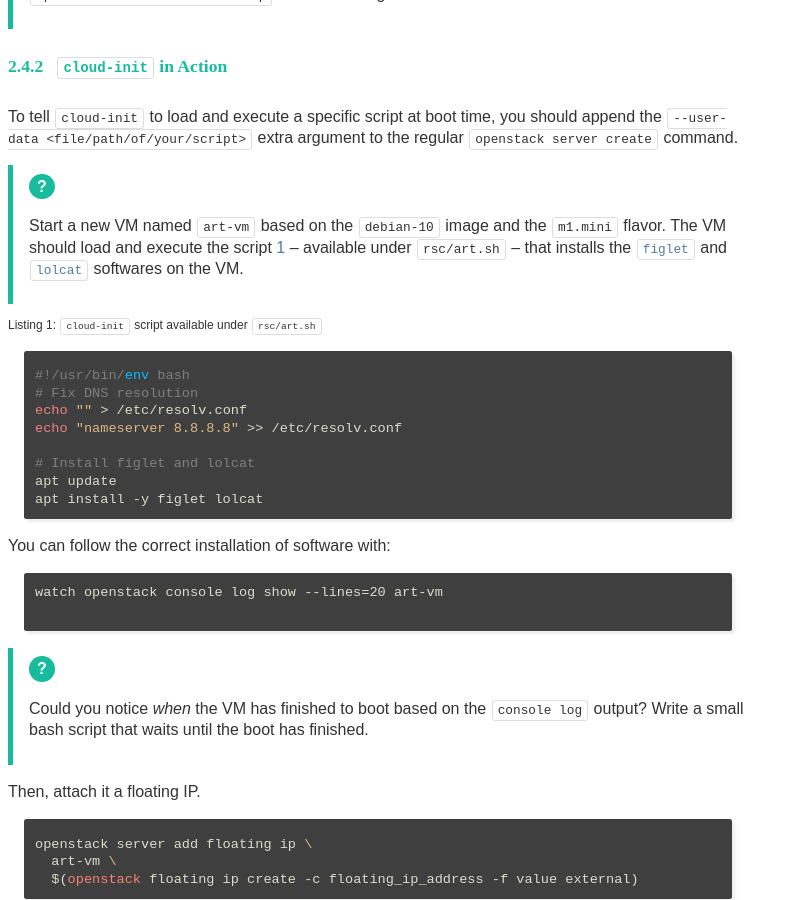
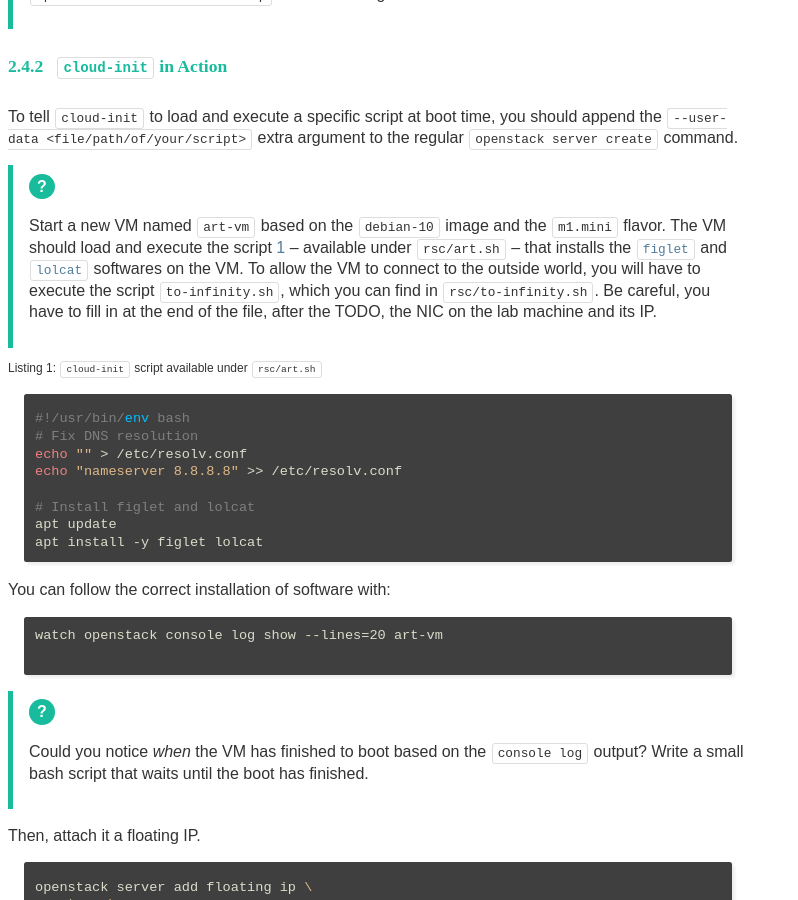
Before and after one commit to Marie-Donnie/Marie-Donnie.github.io, a Jekyll site: the page teachings/2021-2022/os-imt/index.html, which Jekyll copies as it is, in a window 1280 px wide and 900 px high, scrolled down 9869 px. Shown: the whole window, without its empty margins (0-798 px from the left). Built offline with Jekyll 4.4.1, drawn with Linux system fonts in a browser that asks for light colours; some web fonts are replaced; some of the changed text lies outside the part shown.

Commit message:
Added bash file for outside communication

```diff
--- a/teachings/2021-2022/os-imt/index.html
+++ b/teachings/2021-2022/os-imt/index.html
@@ -1,7 +1,7 @@
 <!DOCTYPE html>
 <html lang="en">
 <head>
-<!-- 2021-11-20 sam. 20:59 -->
+<!-- 2021-11-21 dim. 21:28 -->
 <meta charset="utf-8">
 <meta name="viewport" content="width=device-width, initial-scale=1">
 <title>Operate Resources in Public and Private Clouds Thanks to OpenStack</title>
@@ -259,62 +259,62 @@
 <ul>
 <li><a href="#sec:req">1. Requirements and Setup</a>
 <ul>
-<li><a href="#orga547b8e">1.1. Environment</a></li>
+<li><a href="#orgf6213c2">1.1. Environment</a></li>
 <li><a href="#sec:assign-lab">1.2. Access the Lab machine</a></li>
 <li><a href="#sec:rscs-lab">1.3. Resources of the Lab</a></li>
-<li><a href="#org1fca827">1.4. Setup OpenStack</a></li>
+<li><a href="#org01fae0a">1.4. Setup OpenStack</a></li>
 </ul>
 </li>
 <li><a href="#sec:play-with-os">2. Play with OpenStack (as an Admin)</a>
 <ul>
-<li><a href="#orgf63887d">2.1. OpenStack Horizon dashboard</a></li>
+<li><a href="#org21e4b87">2.1. OpenStack Horizon dashboard</a></li>
 <li><a href="#sec:os-cli">2.2. Unleash the operator in you</a>
 <ul>
-<li><a href="#org8239e43">2.2.1. Make the world reaches the VM</a></li>
+<li><a href="#org6ca7bee">2.2.1. Make the world reaches the VM</a></li>
 </ul>
 </li>
 <li><a href="#sec:enc-trust">2.3. In encryption we trust</a></li>
-<li><a href="#org0dc9771">2.4. The art of contextualizing a VM</a>
+<li><a href="#org562f92b">2.4. The art of contextualizing a VM</a>
 <ul>
 <li><a href="#sec:debian10-ftw">2.4.1. Debian 10 FTW</a></li>
 <li><a href="#sec:cloud-init">2.4.2. <code>cloud-init</code> in Action</a></li>
 </ul>
 </li>
-<li><a href="#orgb2179e5">2.5. Run VMs at (near-)native speed</a></li>
+<li><a href="#org0567af3">2.5. Run VMs at (near-)native speed</a></li>
 </ul>
 </li>
 <li><a href="#sec:wp-devops">3. Deploy a WordPress as a Service (as a DevOps)</a></li>
 <li><a href="#sec:heat">4. Automatize the Deployment with Heat</a>
 <ul>
-<li><a href="#orgb0f7889">4.1. Preamble</a></li>
-<li><a href="#org8224f65">4.2. Boot a VM</a></li>
+<li><a href="#org3e5d51e">4.1. Preamble</a></li>
+<li><a href="#org6db5fef">4.2. Boot a VM</a></li>
 <li><a href="#sec:heat-params">4.3. Need more flexibility: let&rsquo;s add parameters</a></li>
 <li><a href="#sec:heat-outputs">4.4. Need to return values: let&rsquo;s use outputs</a></li>
-<li><a href="#org60570f8">4.5. Integrate <code>cloud-init</code></a></li>
-<li><a href="#org0ec4ee4">4.6. Dynamic configuration with <code>cloud-init</code> and parameters</a></li>
+<li><a href="#orgaaa790d">4.5. Integrate <code>cloud-init</code></a></li>
+<li><a href="#org3383799">4.6. Dynamic configuration with <code>cloud-init</code> and parameters</a></li>
 <li><a href="#sec:data-deps-rscs">4.7. Data dependency between resources</a></li>
-<li><a href="#org135781c">4.8. Nested templates</a></li>
-<li><a href="#org9fed64c">4.9. Nested templates with data dependency</a></li>
-<li><a href="#orga03a5c1">4.10. Other type of resources: floating IP</a></li>
+<li><a href="#org3d02189">4.8. Nested templates</a></li>
+<li><a href="#org37917cf">4.9. Nested templates with data dependency</a></li>
+<li><a href="#org1c16cbf">4.10. Other type of resources: floating IP</a></li>
 </ul>
 </li>
 <li><a href="#sec:wp-heat">5. Deploy a WordPress as a Service (as a Heat DevOps)</a></li>
-<li><a href="#orgd4616b0">6. Appendix</a>
+<li><a href="#org355aa08">6. Appendix</a>
 <ul>
-<li><a href="#org026e988">6.1. Install MariaDB on Debian 10</a></li>
-<li><a href="#org9605a03">6.2. Install Wordpress application on Debian 10</a></li>
+<li><a href="#orgd2ece14">6.1. Install MariaDB on Debian 10</a></li>
+<li><a href="#org9260a9c">6.2. Install Wordpress application on Debian 10</a></li>
 </ul>
 </li>
 </ul>
 </div>
 </nav>
 
-<div id="outline-container-orge35e7b0" class="outline-2">
-<h2 id="sec:req"><a id="orge35e7b0"></a><span class="section-number-2">1</span> Requirements and Setup</h2>
+<div id="outline-container-org318bd1b" class="outline-2">
+<h2 id="sec:req"><a id="org318bd1b"></a><span class="section-number-2">1</span> Requirements and Setup</h2>
 <div class="outline-text-2" id="text-sec:req">
 </div>
-<div id="outline-container-orga547b8e" class="outline-3">
-<h3 id="orga547b8e"><span class="section-number-3">1.1</span> Environment</h3>
+<div id="outline-container-orgf6213c2" class="outline-3">
+<h3 id="orgf6213c2"><span class="section-number-3">1.1</span> Environment</h3>
 <div class="outline-text-3" id="text-1-1">
 <p>
 OpenStack needs, at least, 6 Go of RAM to run. And plenty more to
@@ -354,8 +354,8 @@
 </div>
 </div>
 
-<div id="outline-container-org1c55436" class="outline-3">
-<h3 id="sec:assign-lab"><a id="org1c55436"></a><span class="section-number-3">1.2</span> Access the Lab machine</h3>
+<div id="outline-container-orga99d2a0" class="outline-3">
+<h3 id="sec:assign-lab"><a id="orga99d2a0"></a><span class="section-number-3">1.2</span> Access the Lab machine</h3>
 <div class="outline-text-3" id="text-sec:assign-lab">
 <p>
 Find the assignation list of Lab machine per student on the
@@ -452,8 +452,8 @@
 </div>
 </div>
 
-<div id="outline-container-org28d588d" class="outline-3">
-<h3 id="sec:rscs-lab"><a id="org28d588d"></a><span class="section-number-3">1.3</span> Resources of the Lab</h3>
+<div id="outline-container-org0056dd5" class="outline-3">
+<h3 id="sec:rscs-lab"><a id="org0056dd5"></a><span class="section-number-3">1.3</span> Resources of the Lab</h3>
 <div class="outline-text-3" id="text-sec:rscs-lab">
 <p>
 Get the resources of the lab at <a href="https://raw.githubusercontent.com/Marie-Donnie/lectures/master/2021-2022/os-imt/tp.tar.gz">https://raw.githubusercontent.com/Marie-Donnie/lectures/master/2021-2022/os-imt/tp.tar.gz</a>:
@@ -477,8 +477,8 @@
 </div>
 </div>
 
-<div id="outline-container-org1fca827" class="outline-3">
-<h3 id="org1fca827"><span class="section-number-3">1.4</span> Setup OpenStack</h3>
+<div id="outline-container-org01fae0a" class="outline-3">
+<h3 id="org01fae0a"><span class="section-number-3">1.4</span> Setup OpenStack</h3>
 <div class="outline-text-3" id="text-1-4">
 <p>
 Install snap.
@@ -518,12 +518,12 @@
 </div>
 </div>
 
-<div id="outline-container-org7f92ccd" class="outline-2">
-<h2 id="sec:play-with-os"><a id="org7f92ccd"></a><span class="section-number-2">2</span> Play with OpenStack (as an Admin)</h2>
+<div id="outline-container-org6e432d9" class="outline-2">
+<h2 id="sec:play-with-os"><a id="org6e432d9"></a><span class="section-number-2">2</span> Play with OpenStack (as an Admin)</h2>
 <div class="outline-text-2" id="text-sec:play-with-os">
 </div>
-<div id="outline-container-orgf63887d" class="outline-3">
-<h3 id="orgf63887d"><span class="section-number-3">2.1</span> OpenStack Horizon dashboard</h3>
+<div id="outline-container-org21e4b87" class="outline-3">
+<h3 id="org21e4b87"><span class="section-number-3">2.1</span> OpenStack Horizon dashboard</h3>
 <div class="outline-text-3" id="text-2-1">
 <p>
 One service deployed is the OpenStack dashboard (Horizon). On your own
@@ -572,8 +572,8 @@
 </div>
 </div>
 
-<div id="outline-container-org7f4a920" class="outline-3">
-<h3 id="sec:os-cli"><a id="org7f4a920"></a><span class="section-number-3">2.2</span> Unleash the operator in you</h3>
+<div id="outline-container-orge8b5a1e" class="outline-3">
+<h3 id="sec:os-cli"><a id="orge8b5a1e"></a><span class="section-number-3">2.2</span> Unleash the operator in you</h3>
 <div class="outline-text-3" id="text-sec:os-cli">
 <p>
 While Horizon is helpful to discover OpenStack features, this is not
@@ -670,8 +670,8 @@
 </pre>
 </div>
 
-<div id="outline-container-org8239e43" class="outline-4">
-<h4 id="org8239e43"><span class="section-number-4">2.2.1</span> Make the world reaches the VM</h4>
+<div id="outline-container-org6ca7bee" class="outline-4">
+<h4 id="org6ca7bee"><span class="section-number-4">2.2.1</span> Make the world reaches the VM</h4>
 <div class="outline-text-4" id="text-2-2-1">
 <p>
 The <a href="https://docs.openstack.org/neutron/ussuri/">neutron</a> service manage networks in OpenStack.  Neutron
@@ -778,8 +778,8 @@
 </div>
 </div>
 
-<div id="outline-container-orge047d29" class="outline-3">
-<h3 id="sec:enc-trust"><a id="orge047d29"></a><span class="section-number-3">2.3</span> In encryption we trust</h3>
+<div id="outline-container-org32d2046" class="outline-3">
+<h3 id="sec:enc-trust"><a id="org32d2046"></a><span class="section-number-3">2.3</span> In encryption we trust</h3>
 <div class="outline-text-3" id="text-sec:enc-trust">
 <p>
 Any cirros VMs share the same credentials (i.e., <code>cirros</code>, <code>gocubsgo</code>)
@@ -857,8 +857,8 @@
 </div>
 </div>
 
-<div id="outline-container-org0dc9771" class="outline-3">
-<h3 id="org0dc9771"><span class="section-number-3">2.4</span> The art of contextualizing a VM</h3>
+<div id="outline-container-org562f92b" class="outline-3">
+<h3 id="org562f92b"><span class="section-number-3">2.4</span> The art of contextualizing a VM</h3>
 <div class="outline-text-3" id="text-2-4">
 <p>
 Contextualizing is the process that automatically installs software,
@@ -883,8 +883,8 @@
 </p>
 </div>
 
-<div id="outline-container-orge0fe680" class="outline-4">
-<h4 id="sec:debian10-ftw"><a id="orge0fe680"></a><span class="section-number-4">2.4.1</span> Debian 10 FTW</h4>
+<div id="outline-container-org5927ed7" class="outline-4">
+<h4 id="sec:debian10-ftw"><a id="org5927ed7"></a><span class="section-number-4">2.4.1</span> Debian 10 FTW</h4>
 <div class="outline-text-4" id="text-sec:debian10-ftw">
 <p>
 When it comes the time to deal with real applications, we cannot use
@@ -900,7 +900,7 @@
 </p>
 
 <div class="org-src-container">
-<pre class="src src-bash" id="orgb34a53d"><span style="color: #7f7f7f;"># </span><span style="color: #7f7f7f;">Delete VMs</span>
+<pre class="src src-bash" id="org15da621"><span style="color: #7f7f7f;"># </span><span style="color: #7f7f7f;">Delete VMs</span>
 <span style="color: #00bfff;">for</span> vm<span style="color: #00bfff;"> in</span> $(<span style="color: #fa8072;">openstack</span> server list -c ID -f value); <span style="color: #00bfff;">do</span> <span style="color: #deb887;">\</span>
   <span style="color: #f08080;">echo</span> <span style="color: #deb887;">"Deleting ${vm}..."</span>; <span style="color: #deb887;">\</span>
   openstack server delete <span style="color: #deb887;">"${vm}"</span>; <span style="color: #deb887;">\</span>
@@ -940,8 +940,8 @@
 </div>
 </div>
 
-<div id="outline-container-orga46e6f2" class="outline-4">
-<h4 id="sec:cloud-init"><a id="orga46e6f2"></a><span class="section-number-4">2.4.2</span> <code>cloud-init</code> in Action</h4>
+<div id="outline-container-org435afe6" class="outline-4">
+<h4 id="sec:cloud-init"><a id="org435afe6"></a><span class="section-number-4">2.4.2</span> <code>cloud-init</code> in Action</h4>
 <div class="outline-text-4" id="text-sec:cloud-init">
 <p>
 To tell <code>cloud-init</code> to load and execute a specific script at boot
@@ -952,15 +952,19 @@
 <div class="do">
 <p>
 Start a new VM named <code>art-vm</code> based on the <code>debian-10</code> image and the
-<code>m1.mini</code> flavor. The VM should load and execute the script <a href="#org263a80e">1</a>
+<code>m1.mini</code> flavor. The VM should load and execute the script <a href="#org41198fe">1</a>
 &#x2013; available under <code>rsc/art.sh</code> &#x2013; that installs the <a href="https://github.com/cmatsuoka/figlet"><code>figlet</code></a> and
-<a href="https://github.com/busyloop/lolcat"><code>lolcat</code></a> softwares on the VM.
-</p>
-
-</div>
-
-<div class="org-src-container">
-<label class="org-src-name"><span class="listing-number">Listing 1: </span><code>cloud-init</code> script available under <code>rsc/art.sh</code></label><pre class="src src-bash" id="org263a80e"><span style="color: #7f7f7f;">#</span><span style="color: #7f7f7f;">!/usr/bin/</span><span style="color: #00bfff;">env</span><span style="color: #7f7f7f;"> bash</span>
+<a href="https://github.com/busyloop/lolcat"><code>lolcat</code></a> softwares on the VM. To allow the VM to connect to the
+outside world, you will have to execute the script <code>to-infinity.sh</code>,
+which you can find in <code>rsc/to-infinity.sh</code>. Be careful, you have to
+fill in at the end of the file, after the TODO, the NIC on the lab
+machine and its IP.
+</p>
+
+</div>
+
+<div class="org-src-container">
+<label class="org-src-name"><span class="listing-number">Listing 1: </span><code>cloud-init</code> script available under <code>rsc/art.sh</code></label><pre class="src src-bash" id="org41198fe"><span style="color: #7f7f7f;">#</span><span style="color: #7f7f7f;">!/usr/bin/</span><span style="color: #00bfff;">env</span><span style="color: #7f7f7f;"> bash</span>
 <span style="color: #7f7f7f;"># </span><span style="color: #7f7f7f;">Fix DNS resolution</span>
 <span style="color: #f08080;">echo</span> <span style="color: #deb887;">""</span> &gt; /etc/resolv.conf
 <span style="color: #f08080;">echo</span> <span style="color: #deb887;">"nameserver 8.8.8.8"</span> &gt;&gt; /etc/resolv.conf
@@ -1017,8 +1021,8 @@
 </div>
 </div>
 
-<div id="outline-container-orgb2179e5" class="outline-3">
-<h3 id="orgb2179e5"><span class="section-number-3">2.5</span> Run VMs at (near-)native speed</h3>
+<div id="outline-container-org0567af3" class="outline-3">
+<h3 id="org0567af3"><span class="section-number-3">2.5</span> Run VMs at (near-)native speed</h3>
 <div class="outline-text-3" id="text-2-5">
 <p>
 Every time you do an <code>openstack server create ...</code>, your request hits,
@@ -1098,8 +1102,8 @@
 </div>
 </div>
 
-<div id="outline-container-org41ab555" class="outline-2">
-<h2 id="sec:wp-devops"><a id="org41ab555"></a><span class="section-number-2">3</span> Deploy a WordPress as a Service (as a DevOps)</h2>
+<div id="outline-container-orgebe38ec" class="outline-2">
+<h2 id="sec:wp-devops"><a id="orgebe38ec"></a><span class="section-number-2">3</span> Deploy a WordPress as a Service (as a DevOps)</h2>
 <div class="outline-text-2" id="text-sec:wp-devops">
 <p>
 In the previous sessions, we saw how to boot a VM with OpenStack, and
@@ -1154,22 +1158,22 @@
 
 <p>
 The <code>rsc</code> directory provides bash scripts to deploy the MariaDB
-database and web server of WordPress (also in <a href="#orgd4616b0">Appendix</a>). Review it
+database and web server of WordPress (also in <a href="#org355aa08">Appendix</a>). Review it
 before going any further (spot the <b>{{ TODO }}</b>).  And ask yourself
 questions such as: Does the <code>wordpress-db</code> VM needs a floating IP in
 order to be reached by the <code>wordpress-app</code> VM?
 </p>
 
 <p>
-Also, remind to <a href="#orgb34a53d">clean your environment</a>.
-</p>
-
-</div>
-</div>
-</div>
-
-<div id="outline-container-orgaadf73b" class="outline-2">
-<h2 id="sec:heat"><a id="orgaadf73b"></a><span class="section-number-2">4</span> Automatize the Deployment with Heat</h2>
+Also, remind to <a href="#org15da621">clean your environment</a>.
+</p>
+
+</div>
+</div>
+</div>
+
+<div id="outline-container-org52f6996" class="outline-2">
+<h2 id="sec:heat"><a id="org52f6996"></a><span class="section-number-2">4</span> Automatize the Deployment with Heat</h2>
 <div class="outline-text-2" id="text-sec:heat">
 <p>
 <a href="https://docs.openstack.org/heat/ussuri/">Heat</a> is the OpenStack orchestrator: it eats templates (called HOT for
@@ -1186,8 +1190,8 @@
 </p>
 </div>
 
-<div id="outline-container-orgb0f7889" class="outline-3">
-<h3 id="orgb0f7889"><span class="section-number-3">4.1</span> Preamble</h3>
+<div id="outline-container-org3e5d51e" class="outline-3">
+<h3 id="org3e5d51e"><span class="section-number-3">4.1</span> Preamble</h3>
 <div class="outline-text-3" id="text-4-1">
 <p>
 In this last part, the teacher has setup an OpenStack in a DataCenter
@@ -1236,8 +1240,8 @@
 </div>
 </div>
 
-<div id="outline-container-org8224f65" class="outline-3">
-<h3 id="org8224f65"><span class="section-number-3">4.2</span> Boot a VM</h3>
+<div id="outline-container-org6db5fef" class="outline-3">
+<h3 id="org6db5fef"><span class="section-number-3">4.2</span> Boot a VM</h3>
 <div class="outline-text-3" id="text-4-2">
 <p>
 The simplest HOT template you can declare describes how to boot a VM.
@@ -1299,8 +1303,8 @@
 </div>
 </div>
 
-<div id="outline-container-org7c83fdb" class="outline-3">
-<h3 id="sec:heat-params"><a id="org7c83fdb"></a><span class="section-number-3">4.3</span> Need more flexibility: let&rsquo;s add parameters</h3>
+<div id="outline-container-org6d6437a" class="outline-3">
+<h3 id="sec:heat-params"><a id="org6d6437a"></a><span class="section-number-3">4.3</span> Need more flexibility: let&rsquo;s add parameters</h3>
 <div class="outline-text-3" id="text-sec:heat-params">
 <p>
 Templates can be more flexible with parameters.  To that end you can:
@@ -1396,8 +1400,8 @@
 </div>
 </div>
 
-<div id="outline-container-orgd21d533" class="outline-3">
-<h3 id="sec:heat-outputs"><a id="orgd21d533"></a><span class="section-number-3">4.4</span> Need to return values: let&rsquo;s use outputs</h3>
+<div id="outline-container-orgfe15dbf" class="outline-3">
+<h3 id="sec:heat-outputs"><a id="orgfe15dbf"></a><span class="section-number-3">4.4</span> Need to return values: let&rsquo;s use outputs</h3>
 <div class="outline-text-3" id="text-sec:heat-outputs">
 <p>
 Templates can declare a set of attributes to return.  For instance,
@@ -1525,8 +1529,8 @@
 </div>
 </div>
 
-<div id="outline-container-org60570f8" class="outline-3">
-<h3 id="org60570f8"><span class="section-number-3">4.5</span> Integrate <code>cloud-init</code></h3>
+<div id="outline-container-orgaaa790d" class="outline-3">
+<h3 id="orgaaa790d"><span class="section-number-3">4.5</span> Integrate <code>cloud-init</code></h3>
 <div class="outline-text-3" id="text-4-5">
 <p>
 It is possible to declare a post-installation script in the template
@@ -1598,8 +1602,8 @@
 </div>
 </div>
 
-<div id="outline-container-org0ec4ee4" class="outline-3">
-<h3 id="org0ec4ee4"><span class="section-number-3">4.6</span> Dynamic configuration with <code>cloud-init</code> and parameters</h3>
+<div id="outline-container-org3383799" class="outline-3">
+<h3 id="org3383799"><span class="section-number-3">4.6</span> Dynamic configuration with <code>cloud-init</code> and parameters</h3>
 <div class="outline-text-3" id="text-4-6">
 <p>
 Let&rsquo;s mix parameters and cloud-init to write a template with a
@@ -1670,8 +1674,8 @@
 </div>
 </div>
 
-<div id="outline-container-orge01b6f7" class="outline-3">
-<h3 id="sec:data-deps-rscs"><a id="orge01b6f7"></a><span class="section-number-3">4.7</span> Data dependency between resources</h3>
+<div id="outline-container-orgd543692" class="outline-3">
+<h3 id="sec:data-deps-rscs"><a id="orgd543692"></a><span class="section-number-3">4.7</span> Data dependency between resources</h3>
 <div class="outline-text-3" id="text-sec:data-deps-rscs">
 <p>
 Let&rsquo;s declare a template with two VMs: <code>user</code> and <code>provider</code>.  The
@@ -1745,8 +1749,8 @@
 </div>
 </div>
 
-<div id="outline-container-org135781c" class="outline-3">
-<h3 id="org135781c"><span class="section-number-3">4.8</span> Nested templates</h3>
+<div id="outline-container-org3d02189" class="outline-3">
+<h3 id="org3d02189"><span class="section-number-3">4.8</span> Nested templates</h3>
 <div class="outline-text-3" id="text-4-8">
 <p>
 Heat is able to compose templates to keep human-readable files, using
@@ -1801,8 +1805,8 @@
 </div>
 </div>
 
-<div id="outline-container-org9fed64c" class="outline-3">
-<h3 id="org9fed64c"><span class="section-number-3">4.9</span> Nested templates with data dependency</h3>
+<div id="outline-container-org37917cf" class="outline-3">
+<h3 id="org37917cf"><span class="section-number-3">4.9</span> Nested templates with data dependency</h3>
 <div class="outline-text-3" id="text-4-9">
 <p>
 Let&rsquo;s describe the same deployment as in section <a href="#sec:data-deps-rscs">4.7</a>
@@ -1896,8 +1900,8 @@
 </div>
 </div>
 
-<div id="outline-container-orga03a5c1" class="outline-3">
-<h3 id="orga03a5c1"><span class="section-number-3">4.10</span> Other type of resources: floating IP</h3>
+<div id="outline-container-org1c16cbf" class="outline-3">
+<h3 id="org1c16cbf"><span class="section-number-3">4.10</span> Other type of resources: floating IP</h3>
 <div class="outline-text-3" id="text-4-10">
 <p>
 It&rsquo;s Floating IP time!
@@ -1965,8 +1969,8 @@
 </div>
 </div>
 
-<div id="outline-container-org11678ad" class="outline-2">
-<h2 id="sec:wp-heat"><a id="org11678ad"></a><span class="section-number-2">5</span> Deploy a WordPress as a Service (as a Heat DevOps)</h2>
+<div id="outline-container-org598d2af" class="outline-2">
+<h2 id="sec:wp-heat"><a id="org598d2af"></a><span class="section-number-2">5</span> Deploy a WordPress as a Service (as a Heat DevOps)</h2>
 <div class="outline-text-2" id="text-sec:wp-heat">
 <p>
 As a DevOps at OWPH &#x2013; Online WordPress Hosting &#x2013; you are now in
@@ -2005,12 +2009,12 @@
 </div>
 </div>
 
-<div id="outline-container-orgd4616b0" class="outline-2">
-<h2 id="orgd4616b0"><span class="section-number-2">6</span> Appendix</h2>
+<div id="outline-container-org355aa08" class="outline-2">
+<h2 id="org355aa08"><span class="section-number-2">6</span> Appendix</h2>
 <div class="outline-text-2" id="text-6">
 </div>
-<div id="outline-container-org026e988" class="outline-3">
-<h3 id="org026e988"><span class="section-number-3">6.1</span> Install MariaDB on Debian 10</h3>
+<div id="outline-container-orgd2ece14" class="outline-3">
+<h3 id="orgd2ece14"><span class="section-number-3">6.1</span> Install MariaDB on Debian 10</h3>
 <div class="outline-text-3" id="text-6-1">
 <div class="org-src-container">
 <pre class="src src-bash"><span style="color: #7f7f7f;">#</span><span style="color: #7f7f7f;">!/usr/bin/</span><span style="color: #00bfff;">env</span><span style="color: #7f7f7f;"> bash</span>
@@ -2055,8 +2059,8 @@
 </div>
 </div>
 
-<div id="outline-container-org9605a03" class="outline-3">
-<h3 id="org9605a03"><span class="section-number-3">6.2</span> Install Wordpress application on Debian 10</h3>
+<div id="outline-container-org9260a9c" class="outline-3">
+<h3 id="org9260a9c"><span class="section-number-3">6.2</span> Install Wordpress application on Debian 10</h3>
 <div class="outline-text-3" id="text-6-2">
 <div class="org-src-container">
 <pre class="src src-bash"><span style="color: #7f7f7f;">#</span><span style="color: #7f7f7f;">!/usr/bin/</span><span style="color: #00bfff;">env</span><span style="color: #7f7f7f;"> bash</span>
@@ -2126,7 +2130,7 @@
 <p class="email">Email: <a href="mailto:{firstname.lastname}@inria.fr">{firstname.lastname}@inria.fr</a></p>
 <p class="github">Find a typo, wanna make a proposition:
  <a href="https://github.com/BeyondTheClouds/lectures/issues/new?title=[os-imt]">open an issue</a></p>
-<p class="date">Last modification: 2021-11-20 sam. 20:59</p>
+<p class="date">Last modification: 2021-11-21 dim. 21:26</p>
 <p class="license">This work is licensed under a <a rel="license" href="http://creativecommons.org/licenses/by-sa/4.0/">Creative Commons Attribution-ShareAlike 4.0 International License</a>.</p>
 <p class="creator"><a href="https://www.gnu.org/software/emacs/">Emacs</a> 26.3 (<a href="https://orgmode.org">Org</a> mode 9.1.9) – <a href="http://gongzhitaao.org/orgcss">Zhitao Gong</a> customized theme</p>
 </div>
```
